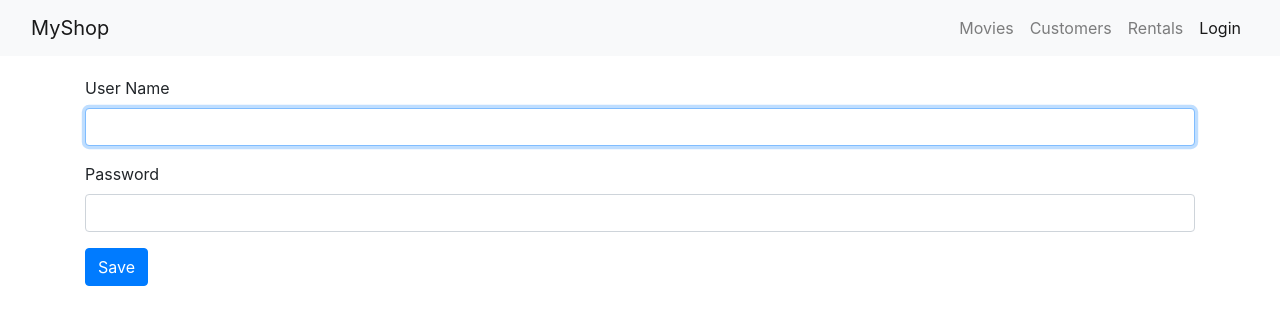
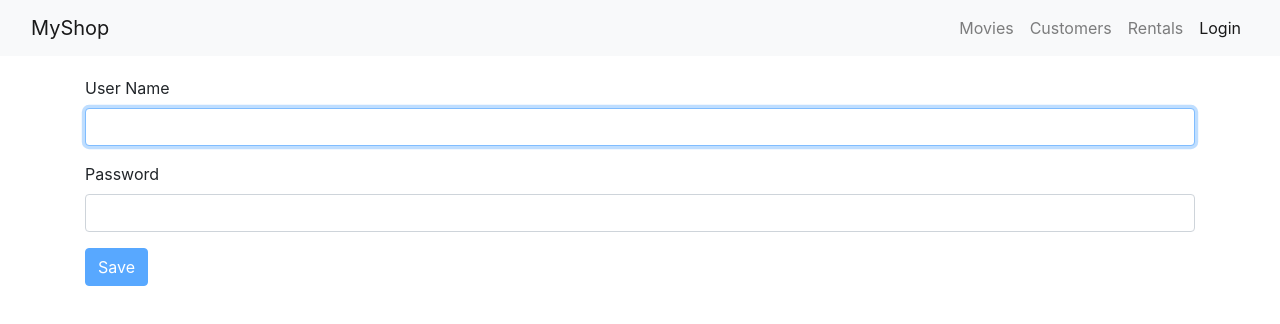
Before and after one commit to ChandimaHerath/movie-app-reactJS, a React (Create React App) app: page /login in a window 1280 px wide. Shown: the top 324 px of the page. Built offline with nearby package versions, Linux system fonts and the light colour scheme.

Commit message:
save button disabling implemented

```diff
--- a/src/components/loginform.jsx
+++ b/src/components/loginform.jsx
@@ -14,7 +14,7 @@ class LoginForm  extends React.Component {
         }
 
         validate(){
-
+            // validating replaced with Joi library functions
             const result = Joi.validate(this.state.account, this.schema,{abortEarly:false});
 
             if (!result.error) return null;
@@ -91,7 +91,7 @@ class LoginForm  extends React.Component {
                 { this.state.errors.password&&<div className="alert alert-danger"> {this.state.errors.password} </div>}
                 </div>
                 </form>
-                <button  onClick={this.handleSubmit} className="btn btn-primary">Save</button>
+                <button disabled={this.validate()} onClick={this.handleSubmit} className="btn btn-primary">Save</button>
         </div>;
     }
 }
```
